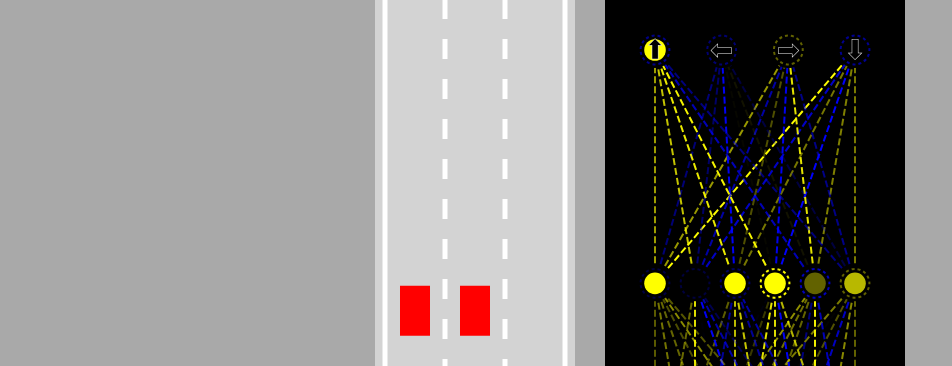
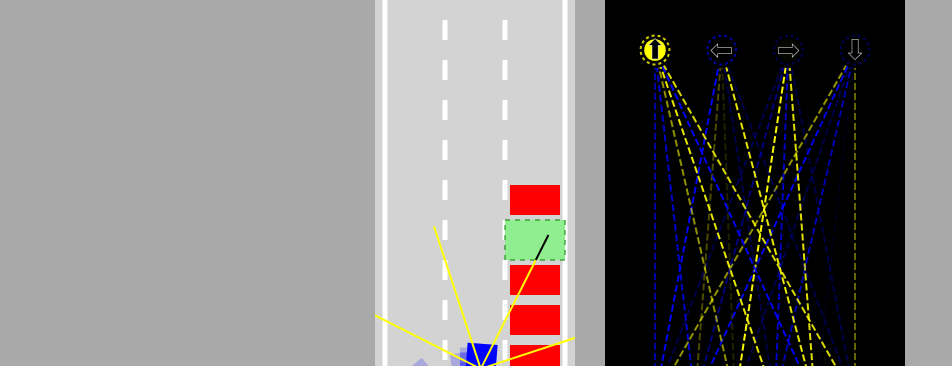
Before and after one commit to thgcst/autopilot, a website: page index.html in a window 1280 px wide. Shown: the top 366 px of the page, without its empty margins (0-952 px from the left). Drawn offline with Linux system fonts and the light colour scheme; animation ran at ten frames a second.

Commit message:
wip: parking

```diff
--- a/car.js
+++ b/car.js
@@ -11,29 +11,35 @@ class Car {
     this.friction = 0.05;
     this.angle = 0;
     this.damaged = false;
+    this.parked = false;
 
     this.useBrain = controlType === "AI";
 
     if (controlType !== "DUMMY") {
       this.sensor = new Sensor(this);
-      this.brain = new NeuralNetwork([this.sensor.rayCount, 6, 6, 4]);
+      this.brain = new NeuralNetwork([this.sensor.rayCount + 2, 6, 4]);
     }
     this.controls = new Controls(controlType);
   }
 
-  update(roadBorders, traffic) {
+  update(roadBorders, traffic, spotPolygon) {
     if (!this.damaged) {
       this.#move();
       this.polygon = this.#createPolygon();
       this.damaged = this.#assessDamage(roadBorders, traffic);
+      this.distanceToSpot = distanceBetween(this, spot);
     }
 
     if (this.sensor) {
-      this.sensor.update(roadBorders, traffic);
+      this.parked = this.#assessParking(spotPolygon);
+      this.sensor.update(spotPolygon);
       const offsets = this.sensor.readings.map((s) =>
         s == null ? 0 : 1 - s.offset
       );
-      const outputs = NeuralNetwork.feedForward(offsets, this.brain);
+      const outputs = NeuralNetwork.feedForward(
+        [...offsets, this.parked ? 1 : 0, 1 / this.distanceToSpot],
+        this.brain
+      );
 
       if (this.useBrain) {
         this.controls.forward = outputs[0];
@@ -55,6 +61,14 @@ class Car {
         return true;
       }
     }
+    return false;
+  }
+
+  #assessParking(spotPolygon) {
+    if (isInside(this.polygon, spotPolygon)) {
+      return true;
+    }
+
     return false;
   }
 
@@ -84,7 +98,6 @@ class Car {
   #move() {
     if (this.controls.forward) {
       this.speed += lerp(0, this.acceleration, this.controls.forward);
-      // this.speed += this.acceleration;
     }
     if (this.controls.reverse) {
       this.speed -= lerp(0, this.acceleration, this.controls.reverse);
--- a/controls.js
+++ b/controls.js
@@ -9,8 +9,6 @@ class Controls {
       case "KEYS":
         this.#addKeyboardListeners();
         break;
-      default:
-        this.forward = true;
     }
   }
 
--- a/index.html
+++ b/index.html
@@ -13,10 +13,12 @@
     <button onclick="discard()">🗑️</button>
   </div>
   <canvas id="networkCanvas"></canvas>
+  <div id="generation">Geração:</div>
   <script src="visualizer.js"></script>
   <script src="network.js"></script>
   <script src="sensor.js"></script>
   <script src="utils.js"></script>
+  <script src="spot.js"></script>
   <script src="road.js"></script>
   <script src="controls.js"></script>
   <script src="car.js"></script>
--- a/main.js
+++ b/main.js
@@ -1,31 +1,34 @@
 const carCanvas = document.getElementById("carCanvas");
 carCanvas.width = 200;
 const networkCanvas = document.getElementById("networkCanvas");
+document.getElementById("generation").innerText =
+  "Geração: " + localStorage.getItem("generation");
 networkCanvas.width = 300;
 
 const carCtx = carCanvas.getContext("2d");
 const networkCtx = networkCanvas.getContext("2d");
 
 const road = new Road(carCanvas.width / 2, carCanvas.width * 0.9);
+const spot = new Spot(road.getLaneCenter(2), -160, 60, 40);
 
-const N = 1000;
+const N = 100;
 const cars = generateCars(N);
 let bestCar = cars[0];
 if (localStorage.getItem("bestBrain")) {
   for (let i in cars) {
     cars[i].brain = JSON.parse(localStorage.getItem("bestBrain"));
     if (i != 0) {
-      NeuralNetwork.mutate(cars[i].brain, 0.5);
+      NeuralNetwork.mutate(cars[i].brain, 0.1);
     }
   }
 }
 
 const traffic = [
-  new Car(road.getLaneCenter(1), -0, 30, 50, "DUMMY", 2),
-  new Car(road.getLaneCenter(0), -100, 30, 50, "DUMMY", 2),
-  new Car(road.getLaneCenter(2), -100, 30, 50, "DUMMY", 2),
-  new Car(road.getLaneCenter(0), -200, 30, 50, "DUMMY", 2),
-  new Car(road.getLaneCenter(1), -200, 30, 50, "DUMMY", 2),
+  new Car(road.getLaneCenter(2), -0, 50, 30, "DUMMY"),
+  new Car(road.getLaneCenter(2), -40, 50, 30, "DUMMY"),
+  new Car(road.getLaneCenter(2), -80, 50, 30, "DUMMY"),
+  new Car(road.getLaneCenter(2), -120, 50, 30, "DUMMY"),
+  new Car(road.getLaneCenter(2), -200, 50, 30, "DUMMY"),
   // new Car(road.getLaneCenter(1), -500, 30, 250, "DUMMY", 2),
   // new Car(road.getLaneCenter(2), -400, 30, 50, "DUMMY", 2),
   // new Car(road.getLaneCenter(0), -800, 30, 50, "DUMMY", 2),
@@ -55,21 +58,34 @@ function generateCars(N) {
 
 function animate(time) {
   for (let trafficCar of traffic) {
-    trafficCar.update(road.borders, []);
+    trafficCar.update(road.borders, [], spot.polygon);
   }
   for (let car of cars) {
-    car.update(road.borders, traffic);
+    car.update(road.borders, traffic, spot.polygon);
   }
 
-  bestCar = cars.find((c) => c.y == Math.min(...cars.map((c) => c.y)));
+  bestCar =
+    cars
+      .filter((c) => c.parked)
+      .find(
+        (c, _, obj) =>
+          c.sensor.squareDistances ==
+          Math.min(...obj.map((c) => c.sensor.squareDistances))
+      ) ||
+    cars.reduce(
+      (acm, c) => (c.distanceToSpot < acm.distanceToSpot ? c : acm),
+      cars[0]
+    );
 
   carCanvas.height = window.innerHeight;
   networkCanvas.height = window.innerHeight;
 
   carCtx.save();
-  carCtx.translate(0, -bestCar.y + carCanvas.height * 0.7);
+  carCtx.translate(0, carCanvas.height * 0.5);
 
   road.draw(carCtx);
+  spot.draw(carCtx);
+
   for (let trafficCar of traffic) {
     trafficCar.draw(carCtx, "red");
   }
@@ -85,4 +101,13 @@ function animate(time) {
   networkCtx.lineDashOffset = -time / 50;
   Visualizer.drawNetwork(networkCtx, bestCar.brain);
   requestAnimationFrame(animate);
+
+  if (time > 10000 || cars.every((c) => c.damaged)) {
+    save();
+    localStorage.setItem(
+      "generation",
+      (Number(localStorage.getItem("generation")) || 0) + 1
+    );
+    location.reload();
+  }
 }
--- a/road.js
+++ b/road.js
@@ -7,9 +7,8 @@ class Road {
     this.left = x - width / 2;
     this.right = x + width / 2;
 
-    const infinity = 100000000;
-    this.top = -infinity;
-    this.bottom = infinity;
+    this.top = -500;
+    this.bottom = 500;
 
     const topLeft = { x: this.left, y: this.top };
     const topRight = { x: this.right, y: this.top };
@@ -17,7 +16,9 @@ class Road {
     const bottomRight = { x: this.right, y: this.bottom };
     this.borders = [
       [topLeft, bottomLeft],
+      [topLeft, topRight],
       [topRight, bottomRight],
+      [bottomLeft, bottomRight],
     ];
   }
 
--- a/sensor.js
+++ b/sensor.js
@@ -1,50 +1,67 @@
 class Sensor {
   constructor(car) {
     this.car = car;
-    this.rayCount = 5;
+    this.rayCount = 8;
     this.rayLength = 150;
-    this.raySpread = Math.PI / 2;
+    this.raySpread = (Math.PI * 7) / 4;
+    this.rayRotation = Math.PI / 4;
 
     this.rays = [];
     this.readings = [];
   }
 
-  update(roadBorders, traffic) {
+  update(spotPolygon) {
     this.#castRays();
     this.readings = [];
 
     for (let i = 0; i < this.rays.length; i++) {
-      this.readings.push(this.#getReading(this.rays[i], roadBorders, traffic));
+      this.readings.push(this.#getReading(this.rays[i], spotPolygon));
     }
+    this.squareDistances = this.readings.reduce(
+      (acc, reading) => acc + (reading ? Math.pow(reading.offset, 2) : 10000),
+      0
+    );
   }
 
-  #getReading(ray, roadBorders, traffic) {
+  #getReading(ray, spotPolygon) {
     let touches = [];
 
-    for (let roadBorder of roadBorders) {
-      const touch = getIntersection(
+    // for (let roadBorder of roadBorders) {
+    //   const touch = getIntersection(
+    //     ray[0],
+    //     ray[1],
+    //     roadBorder[0],
+    //     roadBorder[1]
+    //   );
+    //   if (touch) {
+    //     touches.push(touch);
+    //   }
+    // }
+
+    // for (let trafficCar of traffic) {
+    //   const poly = trafficCar.polygon;
+    //   for (let j = 0; j < poly.length; j++) {
+    //     const value = getIntersection(
+    //       ray[0],
+    //       ray[1],
+    //       poly[j],
+    //       poly[(j + 1) % poly.length]
+    //     );
+    //     if (value) {
+    //       touches.push(value);
+    //     }
+    //   }
+    // }
+
+    for (let i = 0; i < spotPolygon.length; i++) {
+      const value = getIntersection(
         ray[0],
         ray[1],
-        roadBorder[0],
-        roadBorder[1]
+        spotPolygon[i],
+        spotPolygon[(i + 1) % spotPolygon.length]
       );
-      if (touch) {
-        touches.push(touch);
-      }
-    }
-
-    for (let trafficCar of traffic) {
-      const poly = trafficCar.polygon;
-      for (let j = 0; j < poly.length; j++) {
-        const value = getIntersection(
-          ray[0],
-          ray[1],
-          poly[j],
-          poly[(j + 1) % poly.length]
-        );
-        if (value) {
-          touches.push(value);
-        }
+      if (value) {
+        touches.push(value);
       }
     }
 
@@ -65,7 +82,9 @@ class Sensor {
           this.raySpread / 2,
           -this.raySpread / 2,
           this.rayCount === 1 ? 0.5 : i / (this.rayCount - 1)
-        ) + this.car.angle;
+        ) +
+        this.car.angle +
+        this.rayRotation;
 
       const start = { x: this.car.x, y: this.car.y };
       const end = {
--- /dev/null
+++ b/spot.js
@@ -0,0 +1,44 @@
+class Spot {
+  constructor(x, y, width, height) {
+    this.x = x;
+    this.y = y;
+    this.width = width;
+    this.height = height;
+
+    const topLeft = {
+      x: this.x - this.width / 2,
+      y: this.y - this.height / 2,
+    };
+    const topRight = {
+      x: this.x + this.width / 2,
+      y: this.y - this.height / 2,
+    };
+    const bottomLeft = {
+      x: this.x - this.width / 2,
+      y: this.y + this.height / 2,
+    };
+    const bottomRight = {
+      x: this.x + this.width / 2,
+      y: this.y + this.height / 2,
+    };
+    this.polygon = [topLeft, topRight, bottomRight, bottomLeft];
+  }
+
+  draw(ctx) {
+    ctx.lineWidth = 1;
+    ctx.strokeStyle = "green";
+    ctx.fillStyle = "lightgreen";
+    ctx.setLineDash([5, 5]);
+
+    const [firstPoint, ...polygon] = this.polygon;
+    ctx.beginPath();
+    ctx.moveTo(firstPoint.x, firstPoint.y);
+    for (let { x, y } of polygon) {
+      ctx.lineTo(x, y);
+    }
+    ctx.lineTo(firstPoint.x, firstPoint.y);
+    ctx.fill();
+    ctx.stroke();
+    ctx.setLineDash([]);
+  }
+}
--- a/style.css
+++ b/style.css
@@ -6,6 +6,7 @@ body {
   display: flex;
   justify-content: center;
   align-items: center;
+  position: relative;
 }
 
 #verticalButtons {
@@ -33,3 +34,12 @@ button:hover {
 #networkCanvas {
   background: black
 }
+
+#generation {
+  position: absolute;
+  transform: translateX(-500px);
+  color: white;
+  font-family: 'Courier New', Courier, monospace;
+  font-weight: 700;
+  font-size: 32px;
+}
--- a/utils.js
+++ b/utils.js
@@ -22,6 +22,10 @@ function getIntersection(A, B, C, D) {
   return null;
 }
 
+function distanceBetween(A, B) {
+  return Math.hypot(A.x - B.x, A.y - B.y);
+}
+
 function polysIntersect(poly1, poly2) {
   for (let i = 0; i < poly1.length; i++) {
     for (let j = 0; j < poly2.length; j++) {
@@ -38,3 +42,30 @@ function polysIntersect(poly1, poly2) {
   }
   return false;
 }
+
+function isPointInside(point, poly) {
+  let inside = false;
+  for (let i = 0, j = poly.length - 1; i < poly.length; j = i++) {
+    const xi = poly[i].x,
+      yi = poly[i].y;
+    const xj = poly[j].x,
+      yj = poly[j].y;
+
+    const intersect =
+      yi > point.y != yj > point.y &&
+      point.x < ((xj - xi) * (point.y - yi)) / (yj - yi) + xi;
+    if (intersect) {
+      inside = !inside;
+    }
+  }
+  return inside;
+}
+
+function isInside(poly1, poly2) {
+  for (let point of poly1) {
+    if (!isPointInside(point, poly2)) {
+      return false;
+    }
+  }
+  return true;
+}
```
